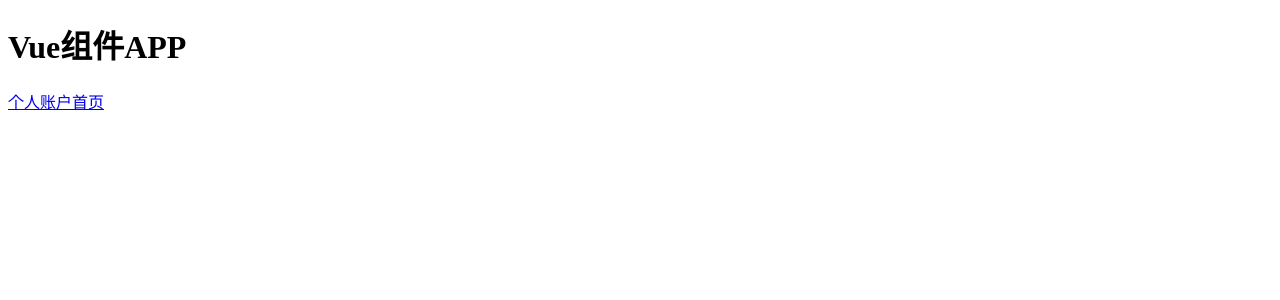
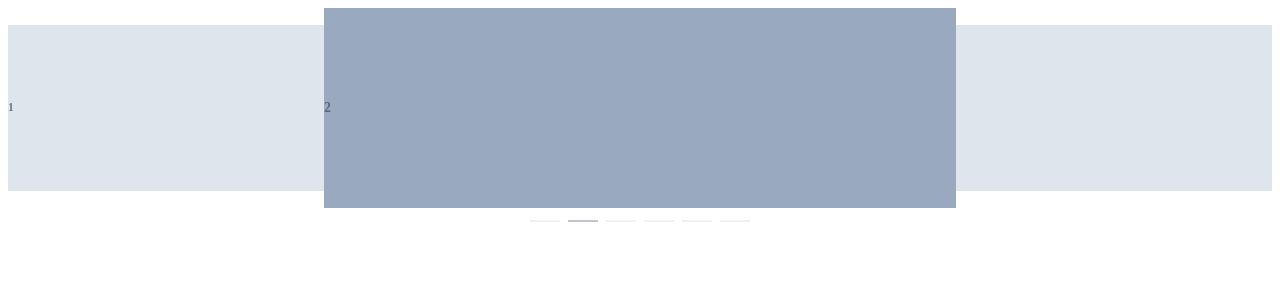
Before and after one commit to 9iceCream/iceCreamFont, a Vue app: page / in a window 1280 px wide. Shown: the top 300 px of the page. Built offline with nearby package versions, Linux system fonts and the light colour scheme.

Commit message:
element-ui

```diff
--- a/index.html
+++ b/index.html
@@ -3,7 +3,6 @@
 <head>
     <meta charset="UTF-8">
     <title>Title</title>
-
 </head>
 <body>
     <div id="app">
--- a/package.json
+++ b/package.json
@@ -11,6 +11,7 @@
   "author": "",
   "license": "ISC",
   "dependencies": {
+    "element-ui": "^2.10.1",
     "vue": "^2.6.10",
     "vue-router": "^3.0.7",
     "vuex": "^3.1.1"
--- a/src/App.vue
+++ b/src/App.vue
@@ -1,8 +1,8 @@
 <template>
     <div>
-        <h1>Vue组件APP</h1>
+        <!--<h1>Vue组件APP</h1>
         <router-link to="/account">个人账户</router-link>
-        <router-link to="/homePage">首页</router-link>
+        <router-link to="/homePage">首页</router-link>-->
         <router-view></router-view>
     </div>
 </template>
--- /dev/null
+++ b/src/page/Home.vue
@@ -0,0 +1,31 @@
+<template>
+    <el-carousel :interval="4000" type="card" height="200px">
+        <el-carousel-item v-for="item in 6" :key="item">
+            <h3 class="medium">{{ item }}</h3>
+        </el-carousel-item>
+    </el-carousel>
+</template>
+
+<script>
+    export default {
+        name: "Home"
+    }
+</script>
+
+<style>
+    .el-carousel__item h3 {
+        color: #475669;
+        font-size: 14px;
+        opacity: 0.75;
+        line-height: 200px;
+        margin: 0;
+    }
+
+    .el-carousel__item:nth-child(2n) {
+        background-color: #99a9bf;
+    }
+
+    .el-carousel__item:nth-child(2n+1) {
+        background-color: #d3dce6;
+    }
+</style>
--- a/src/router/router.js
+++ b/src/router/router.js
@@ -4,9 +4,11 @@ import Account from '../page/Account.vue'
 import HomePage from '../page/HomePage.vue'
 import Login from '../page/login/Login.vue'
 import Register from '../page/login/Register.vue'
+import Home from '../page/Home.vue'
 
 var router = new VueRouter({
     routes:[
+        { path:'/',component:Home},
         {
             path:'/account',
             component:Account,
```
Also changed, not shown: src/main.js (+8 -2 lines).
